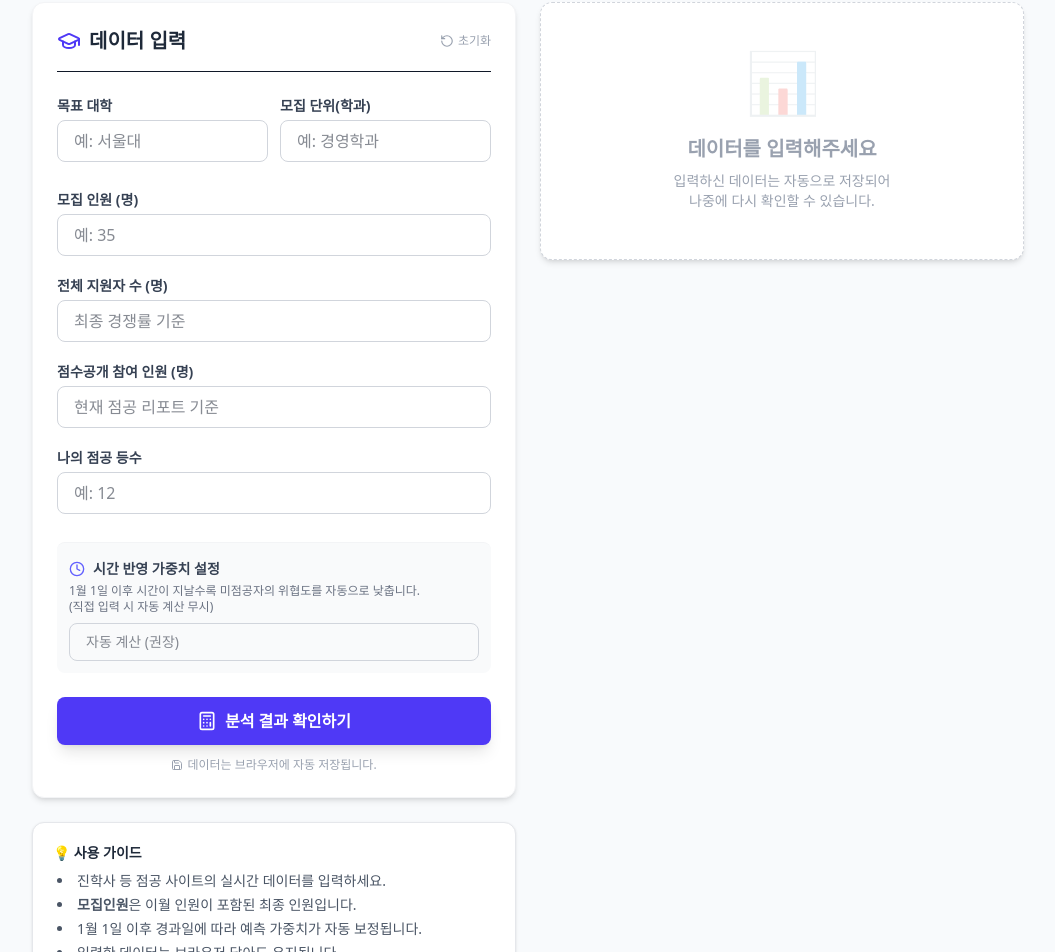
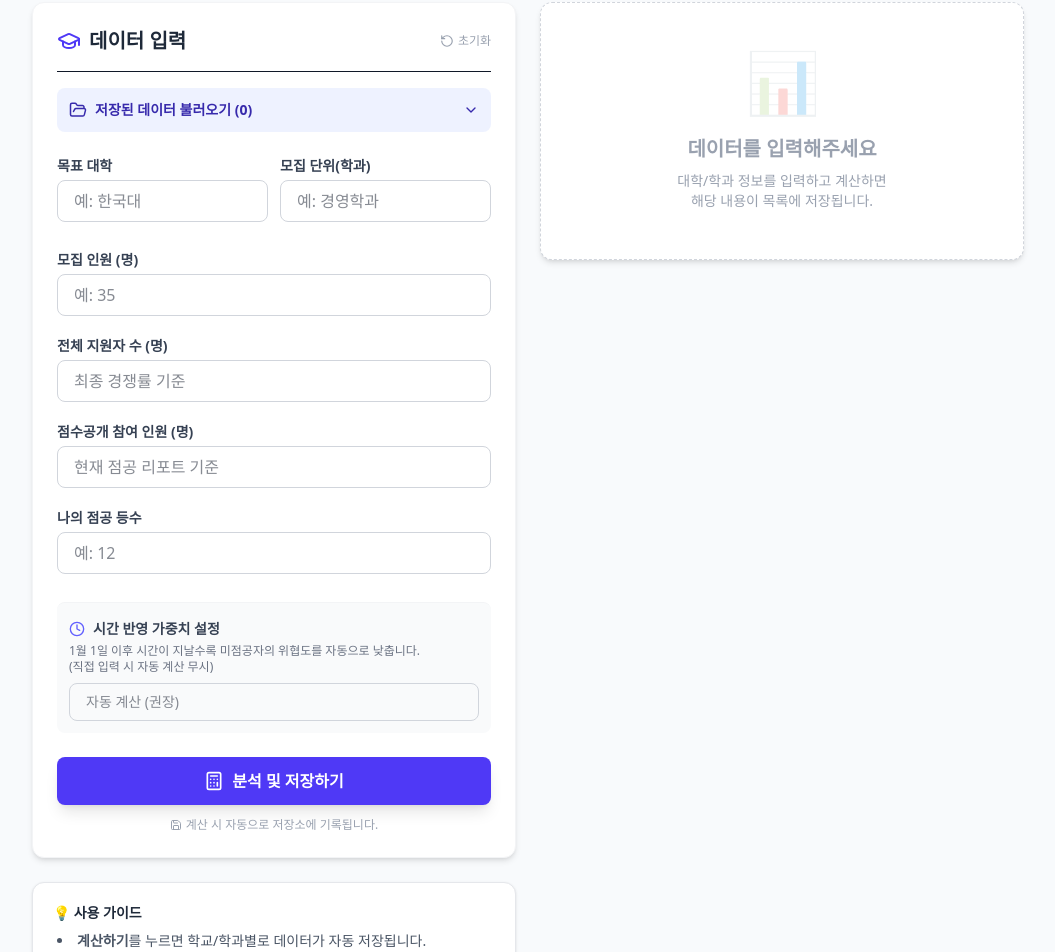
Before and after one commit to FEARNOT502/jeomgong-calculator, a React (Vite) app: page / in a window 1280 px wide. Shown: the part 158-1110 px from the top of the page, without its empty margins (112-1167 px from the left). Built offline with nearby package versions, Linux system fonts and the light colour scheme.

Commit message:
입력값 저장 업데이트

```diff
--- a/index.html
+++ b/index.html
@@ -4,7 +4,7 @@
     <meta charset="UTF-8" />
     <link rel="icon" type="image/svg+xml" href="/vite.svg" />
     <meta name="viewport" content="width=device-width, initial-scale=1.0" />
-    <title>jeomgong-calculator</title>
+    <title>AI 점수공개 계산기</title>
   </head>
   <body>
     <div id="root"></div>
--- a/src/App.jsx
+++ b/src/App.jsx
@@ -1,8 +1,8 @@
 import React, { useState, useEffect } from 'react';
-import { Calculator, AlertCircle, CheckCircle2, TrendingUp, Users, AlertTriangle, GraduationCap, Clock, Save, RotateCcw, Calendar } from 'lucide-react';
+import { Calculator, AlertCircle, CheckCircle2, TrendingUp, Users, AlertTriangle, GraduationCap, Clock, Save, RotateCcw, Calendar, FolderOpen, Trash2, ChevronDown } from 'lucide-react';
 
 // ==========================================
-// 1. 핵심 알고리즘 (날짜 연동 로직 추가됨)
+// 1. 핵심 알고리즘 (날짜 연동 로직 유지)
 // ==========================================
 const calculatePrediction = (inputs) => {
   const { quota, realApplicants, revealedCount, myRank, weight } = inputs;
@@ -14,45 +14,27 @@ const calculatePrediction = (inputs) => {
 
   const competitionRate = realApplicants / quota;
 
-  // --- 날짜 기반 로직 추가 ---
+  // 날짜 기반 로직
   const now = new Date();
   const currentYear = now.getFullYear();
-  const startDate = new Date(currentYear, 0, 1); // 올해 1월 1일 00:00
-
-  // 1월 1일로부터 며칠 지났는지 계산 (음수면 0으로 처리)
+  const startDate = new Date(currentYear, 0, 1);
   const timeDiff = now - startDate;
   const daysPassed = Math.max(0, Math.floor(timeDiff / (1000 * 60 * 60 * 24)));
-
-  // 시간 경과에 따른 가중치 감소율 (Time Decay)
-  // 논리: 시간이 지날수록 고득점자는 이미 공개했을 확률이 높음 -> 미점공자의 위협도 감소
-  // 하루에 2%씩 가중치 감소, 최대 30%까지만 감소 (안전장치)
   const timeDecayFactor = Math.min(0.3, daysPassed * 0.02);
 
-  // --- 가중치 산출 ---
   let baseWeight = weight ? parseFloat(weight) : null;
-
   if (baseWeight === null) {
-    // 기본값: 경쟁률 로그 모델
     baseWeight = Math.max(0.2, 0.7 - (0.15 * Math.log(competitionRate)));
   }
-
-  // 날짜 보정 적용: (기본 가중치) * (1 - 시간감소율)
   const appliedWeight = baseWeight * (1 - timeDecayFactor);
 
-  // --- 등수 계산 ---
-  const unrevealedCount = realApplicants - revealedCount; // 미점공 인원
-  const rankRatio = myRank / revealedCount; // 점공 내 상위 비율
+  const unrevealedCount = realApplicants - revealedCount;
+  const rankRatio = myRank / revealedCount;
 
-  // (1) 낙관적 (Optimistic)
   const optimisticRank = myRank + (unrevealedCount * rankRatio * 0.2);
-
-  // (2) 합리적 (Realistic) - 날짜 보정된 가중치 사용
   const realisticRank = myRank + (unrevealedCount * rankRatio * appliedWeight);
-
-  // (3) 비관적 (Pessimistic)
   const pessimisticRank = myRank * (realApplicants / revealedCount);
 
-  // --- 합격 확률 판정 ---
   const ratio = realisticRank / quota;
   let probability = { label: "분석 불가", color: "text-gray-500", bgColor: "bg-gray-100", score: 0 };
 
@@ -101,8 +83,9 @@ const InputField = ({ label, name, value, onChange, placeholder, subtext, type =
   </div>
 );
 
-const InputForm = ({ inputs, setInputs, onCalculate, onReset }) => {
+const InputForm = ({ inputs, setInputs, onCalculate, onReset, savedList, onLoad, onDelete }) => {
   const [error, setError] = useState(null);
+  const [isLoadOpen, setIsLoadOpen] = useState(false);
 
   const handleChange = (e) => {
     const { name, value } = e.target;
@@ -129,7 +112,7 @@ const InputForm = ({ inputs, setInputs, onCalculate, onReset }) => {
 
   return (
     <div className="bg-white p-6 rounded-xl shadow-md border border-gray-100">
-      <div className="flex items-center justify-between mb-6 border-b pb-4">
+      <div className="flex items-center justify-between mb-4 border-b pb-4">
         <div className="flex items-center gap-2">
           <GraduationCap className="text-indigo-600" size={24} />
           <h2 className="text-xl font-bold text-gray-800">데이터 입력</h2>
@@ -143,8 +126,58 @@ const InputForm = ({ inputs, setInputs, onCalculate, onReset }) => {
         </button>
       </div>
 
+      {/* 저장된 데이터 불러오기 영역 */}
+      <div className="mb-6 bg-indigo-50 rounded-lg p-3 relative">
+        <button
+          onClick={() => setIsLoadOpen(!isLoadOpen)}
+          className="w-full flex items-center justify-between text-indigo-800 font-semibold text-sm"
+        >
+          <span className="flex items-center gap-2">
+            <FolderOpen size={18} /> 저장된 데이터 불러오기 ({savedList.length})
+          </span>
+          <ChevronDown size={16} className={`transform transition-transform ${isLoadOpen ? 'rotate-180' : ''}`} />
+        </button>
+
+        {isLoadOpen && (
+          <div className="mt-3 space-y-2 max-h-40 overflow-y-auto custom-scrollbar">
+            {savedList.length === 0 ? (
+              <p className="text-xs text-center text-gray-500 py-2">저장된 내역이 없습니다.<br/>계산을 실행하면 자동으로 저장됩니다.</p>
+            ) : (
+              savedList.map((item, idx) => (
+                <div key={idx} className="flex items-center justify-between bg-white p-2 rounded border border-indigo-100 shadow-sm hover:border-indigo-300 transition-colors">
+                  <button
+                    onClick={() => {
+                      onLoad(item);
+                      setIsLoadOpen(false);
+                      setError(null);
+                    }}
+                    className="flex-1 text-left"
+                  >
+                    <div className="text-sm font-bold text-gray-800">
+                      {item.university || "대학 미입력"} <span className="text-indigo-600">{item.department || "학과 미입력"}</span>
+                    </div>
+                    <div className="text-xs text-gray-400 mt-0.5">
+                      {item.lastUpdated} | {item.quota}명 모집 / {item.myRank}등
+                    </div>
+                  </button>
+                  <button
+                    onClick={(e) => {
+                      e.stopPropagation();
+                      onDelete(idx);
+                    }}
+                    className="p-1.5 text-gray-400 hover:text-red-500 hover:bg-red-50 rounded transition-colors"
+                    title="삭제"
+                  >
+                    <Trash2 size={14} />
+                  </button>
+                </div>
+              ))
+            )}
+          </div>
+        )}
+      </div>
+
       <div className="grid grid-cols-1 gap-y-1">
-        {/* 학교/학과 입력 필드 추가 */}
         <div className="grid grid-cols-2 gap-3 mb-2">
           <InputField
             label="목표 대학"
@@ -152,7 +185,7 @@ const InputForm = ({ inputs, setInputs, onCalculate, onReset }) => {
             type="text"
             value={inputs.university}
             onChange={handleChange}
-            placeholder="예: 서울대"
+            placeholder="예: 한국대"
           />
           <InputField
             label="모집 단위(학과)"
@@ -227,11 +260,11 @@ const InputForm = ({ inputs, setInputs, onCalculate, onReset }) => {
         className="mt-6 w-full bg-indigo-600 hover:bg-indigo-700 text-white font-bold py-3 px-4 rounded-lg transition-all duration-200 transform hover:scale-[1.02] shadow-lg flex justify-center items-center gap-2"
       >
         <Calculator size={20} />
-        분석 결과 확인하기
+        분석 및 저장하기
       </button>
 
       <div className="mt-3 flex justify-center text-xs text-gray-400 items-center gap-1">
-        <Save size={12} /> 데이터는 브라우저에 자동 저장됩니다.
+        <Save size={12} /> 계산 시 자동으로 저장소에 기록됩니다.
       </div>
     </div>
   );
@@ -246,7 +279,7 @@ const ResultView = ({ result, inputs }) => {
       <div className="text-6xl mb-6 opacity-20">📊</div>
       <h3 className="text-xl font-bold text-gray-400">데이터를 입력해주세요</h3>
       <p className="text-gray-400 mt-2 text-sm">
-        입력하신 데이터는 자동으로 저장되어<br/>나중에 다시 확인할 수 있습니다.
+        대학/학과 정보를 입력하고 계산하면<br/>해당 내용이 목록에 저장됩니다.
       </p>
     </div>
   );
@@ -361,21 +394,33 @@ function App() {
     weight: ''
   };
 
-  // State 초기화 시 localStorage에서 데이터 불러오기 (Lazy Initialization)
+  // 현재 입력 중인 데이터 State
   const [inputs, setInputs] = useState(() => {
-    const saved = localStorage.getItem('jeomgong_data');
-    return saved ? JSON.parse(saved) : initialInputs;
+    // 1. 마지막 작업 세션이 있다면 불러오기 (임시 저장용)
+    const lastSession = localStorage.getItem('jeomgong_current_session');
+    return lastSession ? JSON.parse(lastSession) : initialInputs;
+  });
+
+  // 저장된 리스트 State
+  const [savedList, setSavedList] = useState(() => {
+    const saved = localStorage.getItem('jeomgong_list');
+    return saved ? JSON.parse(saved) : [];
   });
 
   const [result, setResult] = useState(null);
 
-  // inputs가 변경될 때마다 localStorage에 저장
+  // inputs 변경 시 '현재 세션'에만 임시 저장 (새로고침 대비)
   useEffect(() => {
-    localStorage.setItem('jeomgong_data', JSON.stringify(inputs));
+    localStorage.setItem('jeomgong_current_session', JSON.stringify(inputs));
   }, [inputs]);
 
+  // savedList 변경 시 영구 저장소 업데이트
+  useEffect(() => {
+    localStorage.setItem('jeomgong_list', JSON.stringify(savedList));
+  }, [savedList]);
+
   const handleCalculate = () => {
-    // 텍스트를 숫자로 변환하여 전달
+    // 1. 계산 실행
     const calcInputs = {
       ...inputs,
       quota: parseFloat(inputs.quota),
@@ -385,13 +430,61 @@ function App() {
     };
     const calcResult = calculatePrediction(calcInputs);
     setResult(calcResult);
+
+    // 2. 저장소 업데이트 (대학/학과가 입력된 경우에만)
+    if (inputs.university && inputs.department) {
+      const now = new Date();
+      const timestamp = `${now.getMonth() + 1}/${now.getDate()} ${now.getHours()}:${now.getMinutes() < 10 ? '0' + now.getMinutes() : now.getMinutes()}`;
+
+      const newItem = {
+        ...inputs,
+        lastUpdated: timestamp
+      };
+
+      setSavedList(prevList => {
+        // 동일한 학교/학과가 있는지 찾기
+        const existingIndex = prevList.findIndex(
+          item => item.university === inputs.university && item.department === inputs.department
+        );
+
+        if (existingIndex >= 0) {
+          // 있으면 업데이트 (덮어쓰기)
+          const newList = [...prevList];
+          newList[existingIndex] = newItem;
+          return newList;
+        } else {
+          // 없으면 새로 추가 (배열 맨 앞에 추가)
+          return [newItem, ...prevList];
+        }
+      });
+    }
+  };
+
+  const handleLoad = (item) => {
+    // 선택한 데이터 불러오기 (lastUpdated 필드 등은 제외하고 입력값만)
+    setInputs({
+      university: item.university,
+      department: item.department,
+      quota: item.quota,
+      realApplicants: item.realApplicants,
+      revealedCount: item.revealedCount,
+      myRank: item.myRank,
+      weight: item.weight
+    });
+    setResult(null); // 입력값이 바뀌었으므로 결과창 초기화
+  };
+
+  const handleDelete = (index) => {
+    if (window.confirm('선택한 저장 데이터를 삭제하시겠습니까?')) {
+      setSavedList(prev => prev.filter((_, i) => i !== index));
+    }
   };
 
   const handleReset = () => {
-    if (window.confirm('입력된 데이터를 모두 초기화하시겠습니까?')) {
+    if (window.confirm('현재 입력된 내용을 모두 지우시겠습니까?')) {
       setInputs(initialInputs);
       setResult(null);
-      localStorage.removeItem('jeomg_data');
+      localStorage.removeItem('jeomgong_current_session');
     }
   };
 
@@ -403,7 +496,7 @@ function App() {
             🎓 점수공개 계산기
           </h1>
           <p className="text-indigo-200 text-sm mt-2 font-light">
-            AI 기반 점수공개 예측 서비스 (자동저장/날짜연동)
+            AI 기반 점수공개 예측 서비스 (자동저장/날짜연동/다중저장)
           </p>
         </div>
       </header>
@@ -417,6 +510,9 @@ function App() {
               setInputs={setInputs}
               onCalculate={handleCalculate}
               onReset={handleReset}
+              savedList={savedList}
+              onLoad={handleLoad}
+              onDelete={handleDelete}
             />
 
             <div className="mt-6 bg-white p-5 rounded-xl shadow-sm border border-gray-200 text-sm text-gray-600">
@@ -424,10 +520,10 @@ function App() {
                 💡 사용 가이드
               </h3>
               <ul className="list-disc list-inside space-y-1 ml-1 text-xs sm:text-sm">
-                <li>진학사 등 점공 사이트의 실시간 데이터를 입력하세요.</li>
-                <li><strong>모집인원</strong>은 이월 인원이 포함된 최종 인원입니다.</li>
+                <li><strong>계산하기</strong>를 누르면 학교/학과별로 데이터가 자동 저장됩니다.</li>
+                <li>같은 학교/학과의 데이터를 다시 계산하면 기존 내역이 업데이트됩니다.</li>
+                <li><strong>불러오기</strong> 메뉴에서 저장해둔 데이터를 쉽게 가져올 수 있습니다.</li>
                 <li>1월 1일 이후 경과일에 따라 예측 가중치가 자동 보정됩니다.</li>
-                <li>입력한 데이터는 브라우저 닫아도 유지됩니다.</li>
               </ul>
             </div>
           </div>
```
